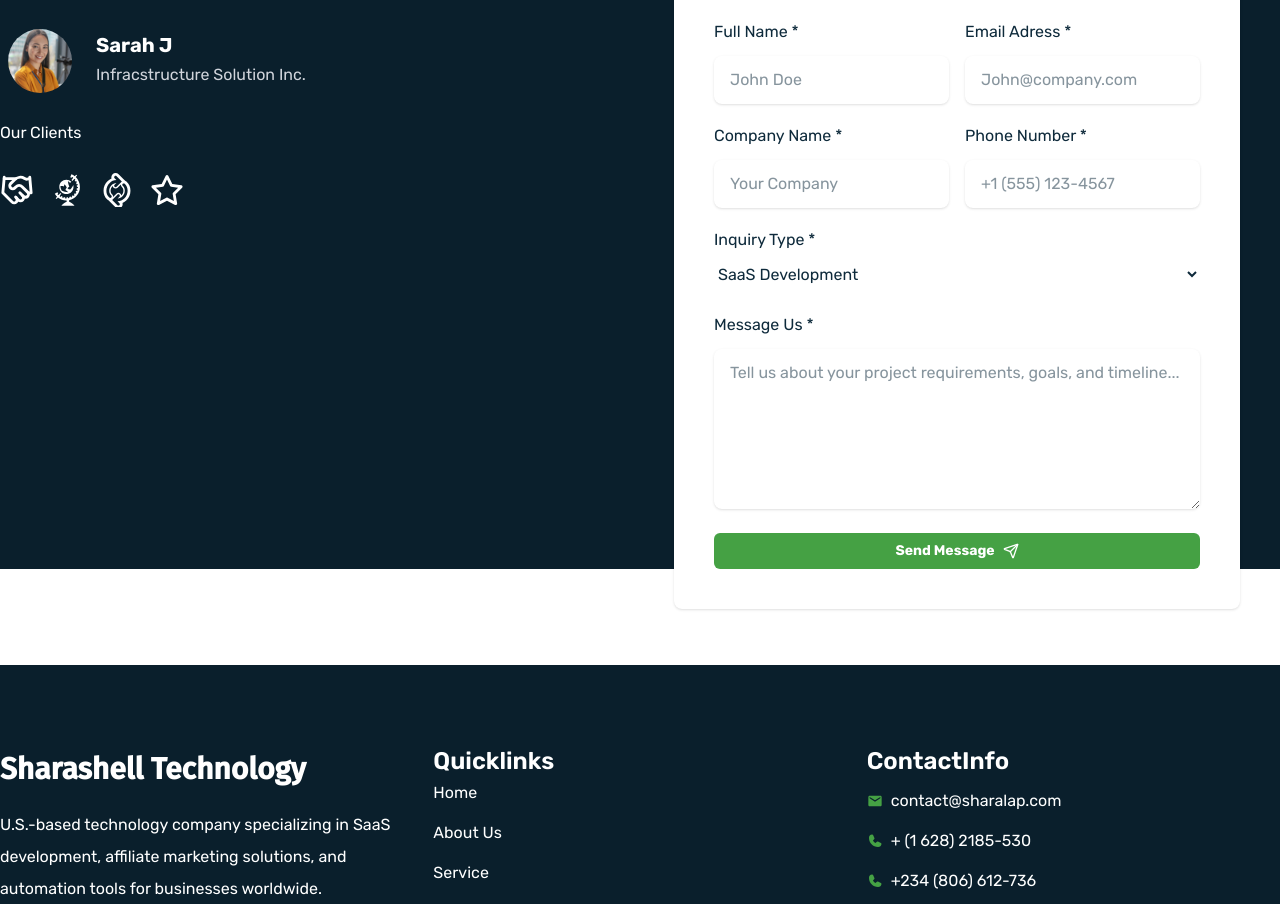
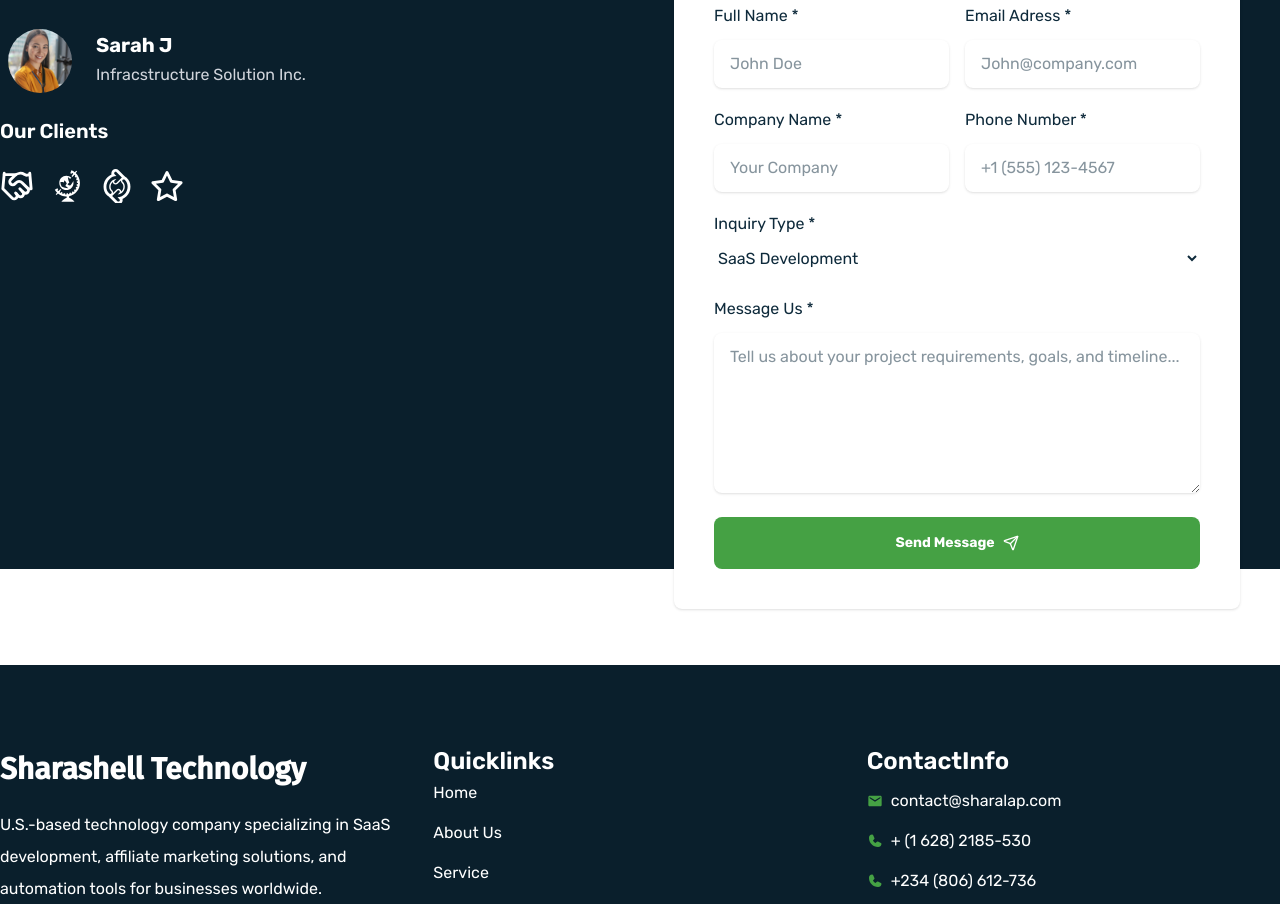
Before and after one commit to DivineTech-genie/SharashellTechnology, a Next.js app: page / in a window 1280 px wide. Shown: the part 5563-6467 px from the top of the page. Built offline with nearby package versions, Linux system fonts and the light colour scheme.

Commit message:
updated ClientsTestemony Component

```diff
--- a/components/ClientsTestemony.tsx
+++ b/components/ClientsTestemony.tsx
@@ -43,7 +43,7 @@ const ClientsTestemony = () => {
 
           {/* Other Clients */}
           <div>
-            <h3>Our Clients</h3>
+            <h3 className="text-xl font-semibold">Our Clients</h3>
 
             <div className="flex items-center py-6 gap-4">
               <LuHandshake fontSize={34} className="" />
@@ -121,7 +121,11 @@ const ClientsTestemony = () => {
                 />
               </p>
             </div>
-            <Button type="submit" className="mt-6 w-full flex items">
+            <Button
+              type="submit"
+              className="mt-6 w-full flex items-center gap-2"
+              size={"sm"}
+            >
               Send Message <LuSend />
             </Button>
           </div>
```
